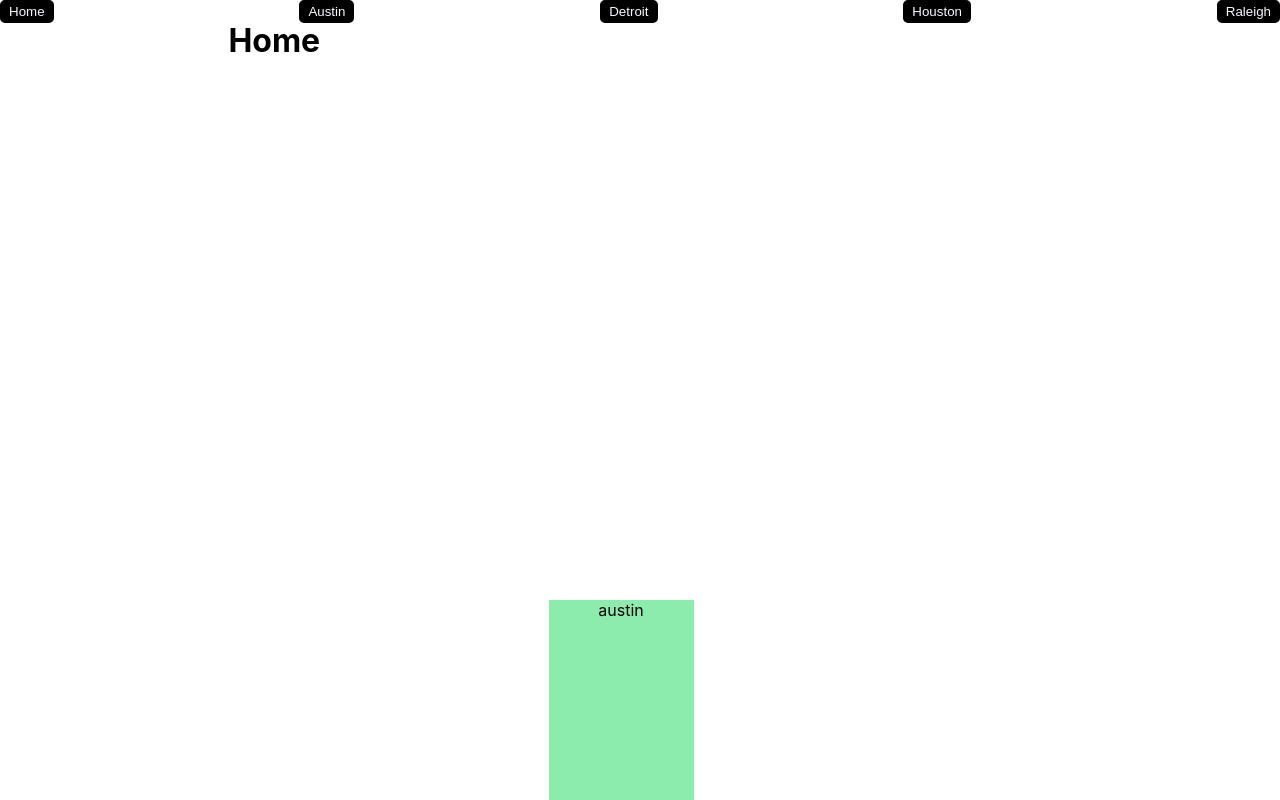
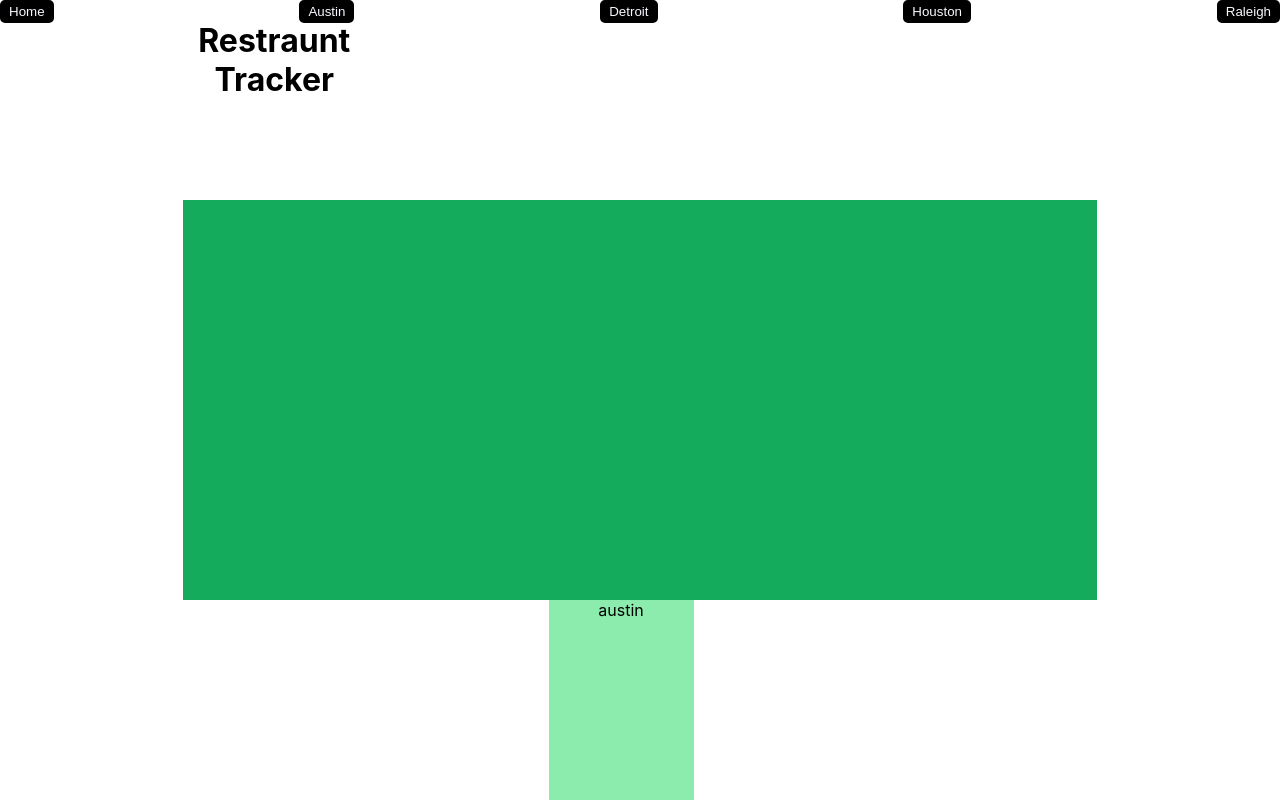
Before and after one commit to jakerwalton/Project_3_Frontend, a React (Create React App) app: page / in a window 1280 px wide. Shown: the top 800 px of the page. Built offline with nearby package versions, Linux system fonts and the light colour scheme; no server answers.

Commit message:
made header placement

```diff
--- a/src/App.css
+++ b/src/App.css
@@ -6,14 +6,18 @@
   grid-auto-flow: row;
   grid-template-areas:
     'nav nav nav nav nav nav nav'
-    '. . header header header . .'
-    '. . header header header . .'
+    '. header header header header header .'
+    '. header header header header header .'
     '. . . austin . . .'
     '. . houston .detroit . .'
     '. . . raleigh . . .';
 }
-
-.header {
+h1 {
+  text-align: center;
+}
+header {
+  border: 3px solid #15ab5c;
+  background-color: #15ab5c;
   grid-area: header;
 }
 
@@ -40,14 +44,6 @@
   display: flex;
   list-style-type: none;
   gap: 2rem;
-}
-
-a {
-  color: white;
-  font-weight: 600;
-  text-transform: uppercase;
-  letter-spacing: 0.2rem;
-  list-style-type: none;
 }
 
 .footer {
--- a/src/pages/Home.js
+++ b/src/pages/Home.js
@@ -4,11 +4,12 @@ function Home(props) {
   return (
     <div className="container">
       <div id="week"></div>
+      <header></header>
       <div className="houston">houston</div>
       <div className="detroit">detroit</div>
       <div className="austin">austin</div>
       <div className="raleigh">raleigh</div>
-      <h1>Home</h1>
+      <h1>Restraunt Tracker</h1>
     </div>
   )
 }
```
